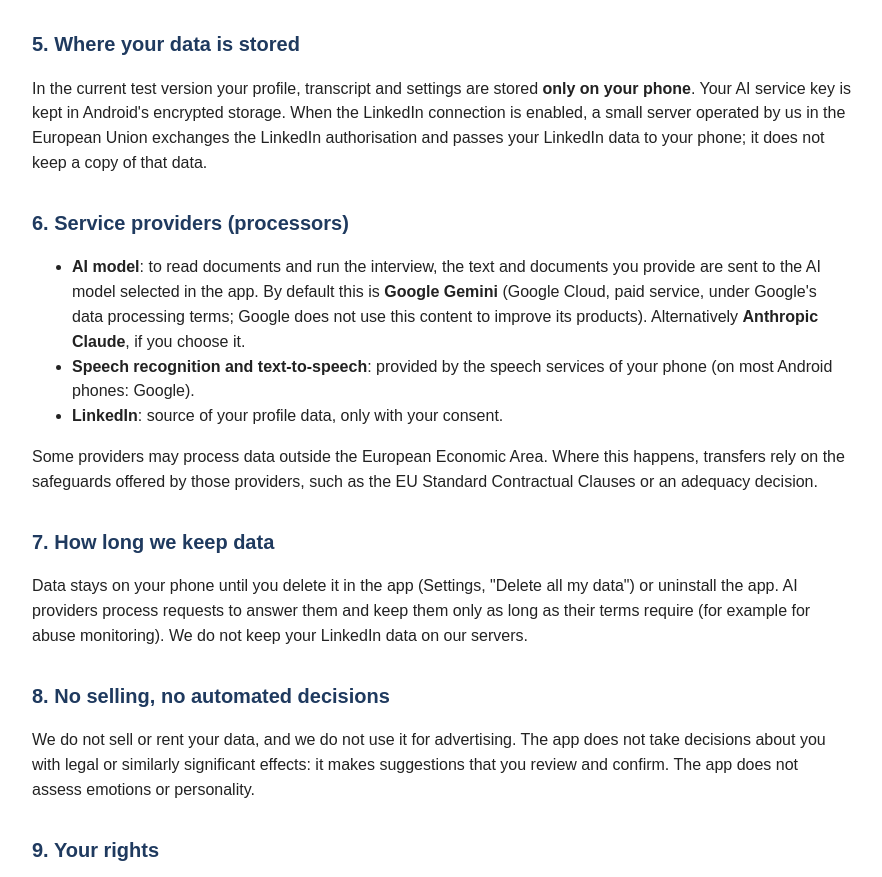
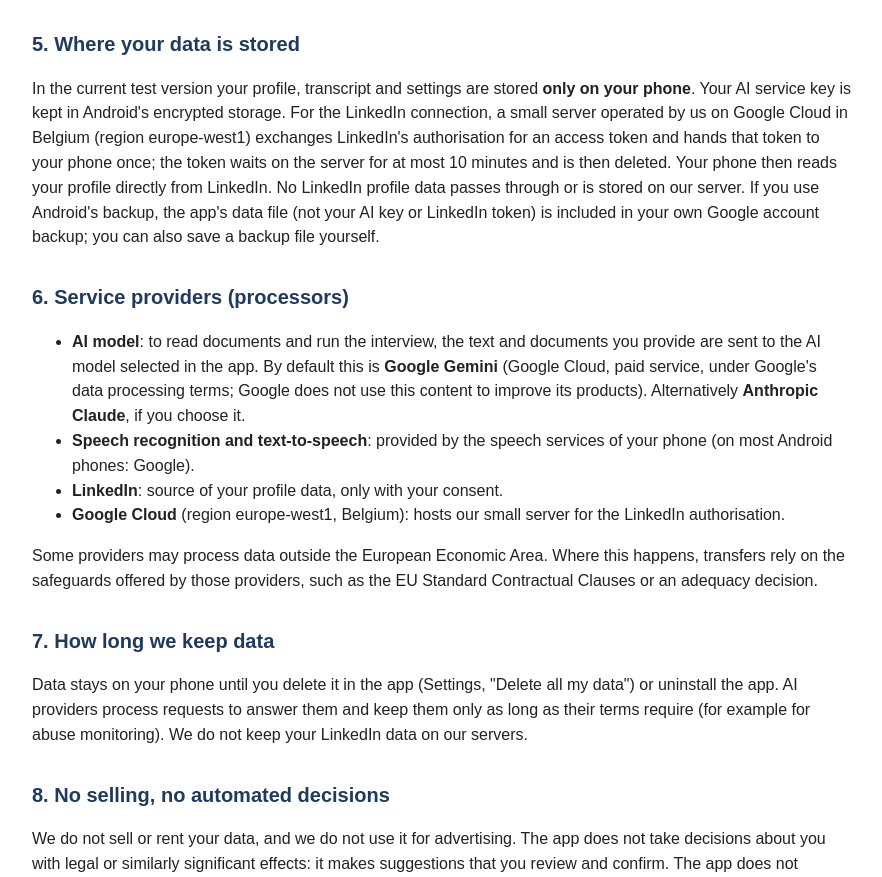
Before and after one commit to kriscordier-netizen/cognivora-privacy, a plain HTML site: page coach.html in a window 1280 px wide. Shown: the part 1318-2195 px from the top of the page, without its empty margins (198-1080 px from the left). Drawn offline with Linux system fonts and the light colour scheme.

Commit message:
Privacy: LinkedIn server in Belgium and backups

```diff
--- a/coach.html
+++ b/coach.html
@@ -39,13 +39,14 @@
 <p>We process your data to provide the service you request (performance of a contract, Article 6(1)(b) GDPR) and, for importing LinkedIn data and processing documents with an AI model, on the basis of your consent (Article 6(1)(a) GDPR), which you give in the app and, for LinkedIn, in LinkedIn's authorisation screen. You can withdraw consent at any time by deleting your data in the app and, for LinkedIn, by removing the app's access in your LinkedIn settings.</p>
 
 <h2>5. Where your data is stored</h2>
-<p>In the current test version your profile, transcript and settings are stored <strong>only on your phone</strong>. Your AI service key is kept in Android's encrypted storage. When the LinkedIn connection is enabled, a small server operated by us in the European Union exchanges the LinkedIn authorisation and passes your LinkedIn data to your phone; it does not keep a copy of that data.</p>
+<p>In the current test version your profile, transcript and settings are stored <strong>only on your phone</strong>. Your AI service key is kept in Android's encrypted storage. For the LinkedIn connection, a small server operated by us on Google Cloud in Belgium (region europe-west1) exchanges LinkedIn's authorisation for an access token and hands that token to your phone once; the token waits on the server for at most 10 minutes and is then deleted. Your phone then reads your profile directly from LinkedIn. No LinkedIn profile data passes through or is stored on our server. If you use Android's backup, the app's data file (not your AI key or LinkedIn token) is included in your own Google account backup; you can also save a backup file yourself.</p>
 
 <h2>6. Service providers (processors)</h2>
 <ul>
 <li><strong>AI model</strong>: to read documents and run the interview, the text and documents you provide are sent to the AI model selected in the app. By default this is <strong>Google Gemini</strong> (Google Cloud, paid service, under Google's data processing terms; Google does not use this content to improve its products). Alternatively <strong>Anthropic Claude</strong>, if you choose it.</li>
 <li><strong>Speech recognition and text-to-speech</strong>: provided by the speech services of your phone (on most Android phones: Google).</li>
 <li><strong>LinkedIn</strong>: source of your profile data, only with your consent.</li>
+<li><strong>Google Cloud</strong> (region europe-west1, Belgium): hosts our small server for the LinkedIn authorisation.</li>
 </ul>
 <p>Some providers may process data outside the European Economic Area. Where this happens, transfers rely on the safeguards offered by those providers, such as the EU Standard Contractual Clauses or an adequacy decision.</p>
 
```
